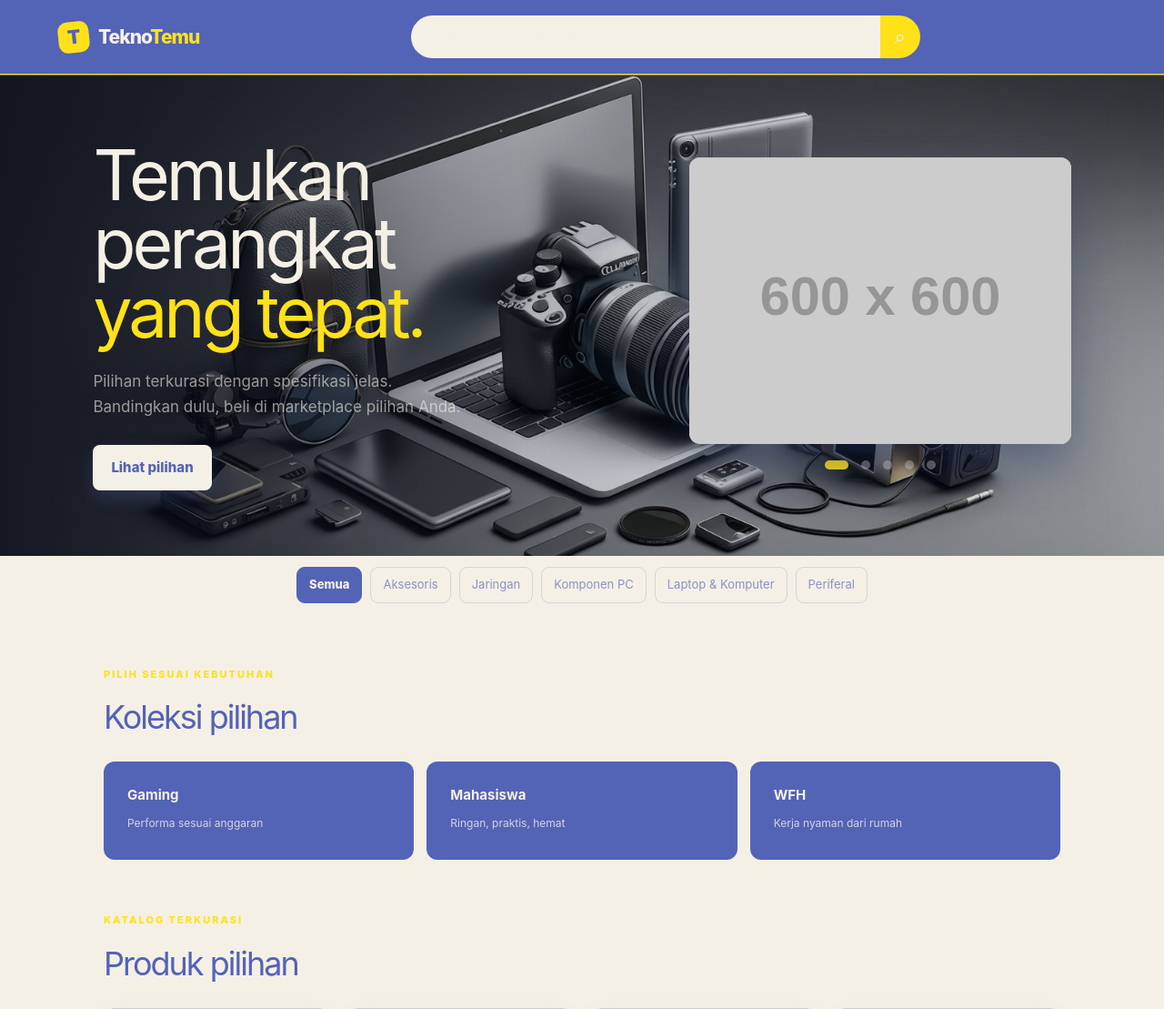
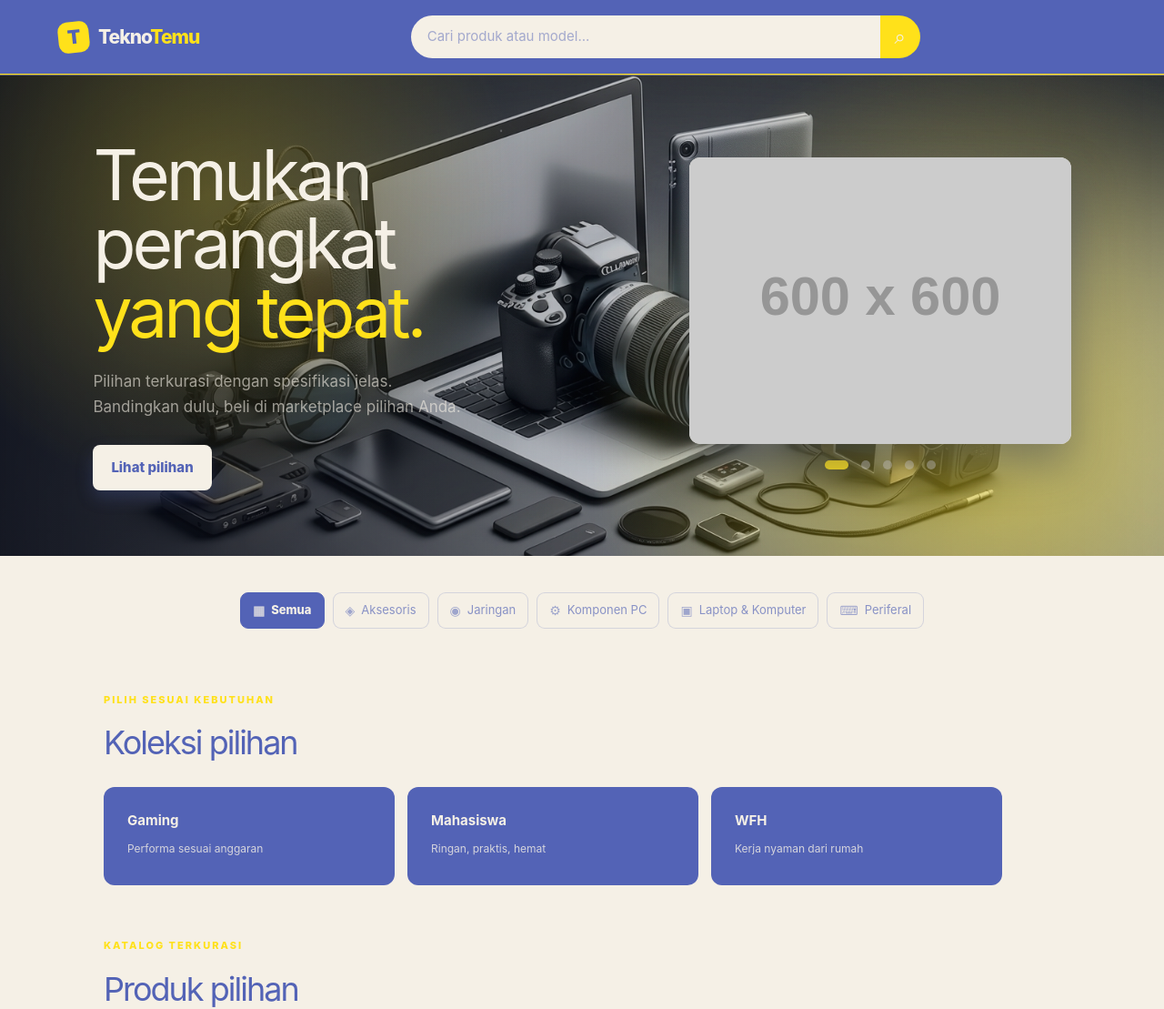
Before and after one commit to hlobagasady/tekno-temu, a Laravel app: page / in a window 1280 px wide. Shown: the top 1109 px of the page at 91% size. Run offline with Laravel 12, Linux system fonts and the light colour scheme; data comes from the database, SQL or seed files in the repository; grey boxes labelled with a size stand in for pictures from a placeholder-image service; style sheets or scripts are compiled from the project's sources; some libraries are stand-ins or nearby versions.

Commit message:
ubahan home

```diff
--- a/resources/css/app.css
+++ b/resources/css/app.css
@@ -59,7 +59,12 @@
 
     .search input {
         border: 0 !important;
-        background: #F5F0E6 !important
+        background: #F5F0E6 !important;
+        color: #5363B6 !important
+    }
+
+    .search input::placeholder {
+        color: #5363B680
     }
 
     .admin {
@@ -81,6 +86,7 @@
     .nav a {
         display: inline-flex;
         align-items: center;
+        gap: 7px;
         padding: 9px 13px;
         border: 1px solid #5363B633;
         border-radius: 9px;
@@ -101,7 +107,8 @@
 
     .header+.nav {
         position: relative;
-        z-index: 4
+        z-index: 4;
+        margin-top: 24px
     }
 
     .category-nav {
@@ -132,6 +139,33 @@
         scroll-snap-align: start;
     }
 
+    .category-nav a::before {
+        content: '▦';
+        font-size: 14px;
+        line-height: 1;
+        opacity: .8
+    }
+
+    .category-nav a[data-category="Laptop & Komputer"]::before {
+        content: '▣'
+    }
+
+    .category-nav a[data-category="Periferal"]::before {
+        content: '⌨'
+    }
+
+    .category-nav a[data-category="Komponen PC"]::before {
+        content: '⚙'
+    }
+
+    .category-nav a[data-category="Aksesoris"]::before {
+        content: '◈'
+    }
+
+    .category-nav a[data-category="Jaringan"]::before {
+        content: '◉'
+    }
+
     @media (max-width: 700px) {
         .category-nav {
             justify-content: flex-start;
--- a/resources/css/home.css
+++ b/resources/css/home.css
@@ -137,9 +137,17 @@
             font-weight: 700
         }
 
+        .hero + .category-nav {
+            margin-top: 28px
+        }
+
         .hero {
             position: relative;
-            background: linear-gradient(90deg, #0B0E1Acc, #0B0E1A4d 45%, #0B0E1A00), url('./hero.jpeg') center/cover no-repeat #0B0E1A;
+            background:
+                radial-gradient(circle at 18% 25%, #FFE11A40, transparent 30%),
+                radial-gradient(circle at 85% 75%, #FFE11A80, transparent 38%),
+                linear-gradient(90deg, #0B0E1Acc, #0B0E1A4d 45%, #0B0E1A00),
+                url('./hero.jpeg') center/cover no-repeat #0B0E1A;
             border-top: 1px solid #F5F0E666;
             color: #F5F0E6;
             min-height: 390px;
@@ -313,12 +321,34 @@
         }
 
         .collections {
-            display: grid;
-            grid-template-columns: repeat(3, 1fr);
-            gap: 14px
+            display: flex;
+            gap: 14px;
+            overflow: hidden
+        }
+
+        .collections:not(.marquee) {
+            overflow-x: auto;
+            scrollbar-width: thin
+        }
+
+        .collections-track {
+            display: flex;
+            flex: 0 0 auto;
+            gap: 14px;
+            min-width: max-content
+        }
+
+        .collections.marquee .collections-track {
+            animation: collections-marquee 30s linear infinite
+        }
+
+        .collections.marquee:hover .collections-track,
+        .collections.marquee:focus-within .collections-track {
+            animation-play-state: paused
         }
 
         .collections a {
+            flex: 0 0 clamp(220px, 26vw, 320px);
             background: #5363B6;
             border: 1px solid var(--line);
             border-radius: 15px;
@@ -327,6 +357,22 @@
             text-decoration: none;
             display: grid;
             gap: 4px
+        }
+
+        @keyframes collections-marquee {
+            to {
+                transform: translateX(calc(-50% - 7px))
+            }
+        }
+
+        @media (prefers-reduced-motion: reduce) {
+            .collections.marquee {
+                overflow-x: auto
+            }
+
+            .collections.marquee .collections-track {
+                animation: none
+            }
         }
 
         .collections a:first-child {
--- a/resources/views/home.blade.php
+++ b/resources/views/home.blade.php
@@ -28,7 +28,15 @@
                     <h2>Koleksi pilihan</h2>
                 </div>
             </div>
-            <div class="collections">@foreach($collections as $collection)<a href="#products" data-collection="{{ $collection->name }}"><b>{{ $collection->name }}</b><small>{{ $collection->description }}</small></a>@endforeach</div>
+            @php($isMarquee = $collections->count() > 3)
+            <div class="collections {{ $isMarquee ? 'marquee' : '' }}">
+                <div class="collections-track">
+                    @foreach($collections as $collection)<a href="#products" data-collection="{{ $collection->name }}"><b>{{ $collection->name }}</b><small>{{ $collection->description }}</small></a>@endforeach
+                    @if($isMarquee)
+                        @foreach($collections as $collection)<a href="#products" data-collection="{{ $collection->name }}" aria-hidden="true" tabindex="-1"><b>{{ $collection->name }}</b><small>{{ $collection->description }}</small></a>@endforeach
+                    @endif
+                </div>
+            </div>
         </section>
         <section id="products">
             <div class="section-head">
```
